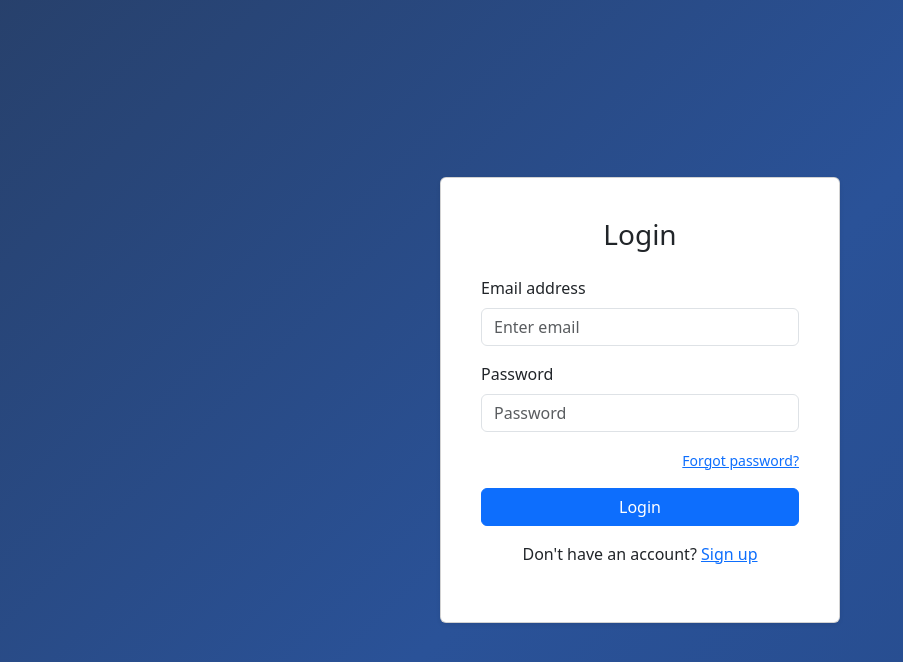
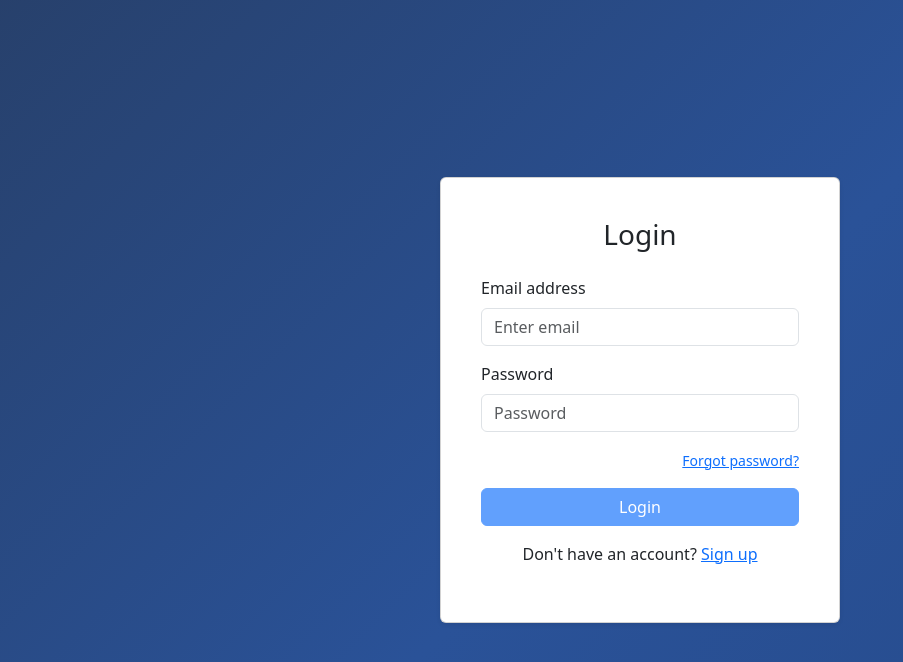
Before and after one commit to PauloCatto/vox-ai-chat, an Angular app: page /login in a window 1280 px wide. Shown: the top 662 px of the page, without its empty margins (0-903 px from the left). Built offline with nearby package versions, Linux system fonts and the light colour scheme.

Commit message:
feat(auth): integrate login component with AuthService

```diff
--- a/src/app/features/auth/login/login.component.html
+++ b/src/app/features/auth/login/login.component.html
@@ -1,5 +1,7 @@
 <div class="background-animation">
-  <div class="container d-flex justify-content-center align-items-center vh-100">
+  <div
+    class="container d-flex justify-content-center align-items-center vh-100"
+  >
     <div class="card shadow-sm p-4" style="max-width: 400px; width: 100%">
       <div class="card-body">
         <h3 class="card-title text-center mb-4">Login</h3>
@@ -14,7 +16,13 @@
               placeholder="Enter email"
               formControlName="email"
             />
-            <div *ngIf="loginForm.get('email')?.touched && loginForm.get('email')?.invalid" class="text-danger small mt-1">
+            <div
+              *ngIf="
+                loginForm.get('email')?.touched &&
+                loginForm.get('email')?.invalid
+              "
+              class="text-danger small mt-1"
+            >
               Please enter a valid email.
             </div>
           </div>
@@ -28,17 +36,40 @@
               placeholder="Password"
               formControlName="password"
             />
-            <div *ngIf="loginForm.get('password')?.touched && loginForm.get('password')?.invalid" class="text-danger small mt-1">
+            <div
+              *ngIf="
+                loginForm.get('password')?.touched &&
+                loginForm.get('password')?.invalid
+              "
+              class="text-danger small mt-1"
+            >
               Password is required.
             </div>
           </div>
 
           <div class="mb-3 text-end">
-            <a routerLink="/forgot-password" class="small">Forgot password?</a>
+            <a routerLink="/forgot-password" class="small"
+              >Forgot password?</a
+            >
           </div>
 
-          <div class="d-grid">
-            <button type="submit" class="btn btn-primary">Login</button>
+          <!-- Mensagens de status -->
+          <div *ngIf="errorMessage" class="alert alert-danger text-center py-2">
+            {{ errorMessage }}
+          </div>
+
+          <div *ngIf="loading" class="text-center mt-2 text-muted small">
+            Logging in...
+          </div>
+
+          <div class="d-grid mt-3">
+            <button
+              type="submit"
+              class="btn btn-primary"
+              [disabled]="loading || loginForm.invalid"
+            >
+              {{ loading ? 'Please wait...' : 'Login' }}
+            </button>
           </div>
         </form>
 
--- a/src/app/features/auth/login/login.component.ts
+++ b/src/app/features/auth/login/login.component.ts
@@ -6,7 +6,8 @@ import {
   ReactiveFormsModule,
 } from '@angular/forms';
 import { CommonModule } from '@angular/common';
-import { RouterModule } from '@angular/router';
+import { Router, RouterModule } from '@angular/router';
+import { AuthService } from '../../../core/services/auth.service';
 
 @Component({
   selector: 'app-login',
@@ -17,7 +18,12 @@ import { RouterModule } from '@angular/router';
 })
 export class LoginComponent implements OnInit {
   private fb = inject(FormBuilder);
+  private authService = inject(AuthService);
+  private router = inject(Router);
+
   loginForm!: FormGroup;
+  loading = false;
+  errorMessage = '';
 
   ngOnInit(): void {
     this.initForm();
@@ -30,13 +36,32 @@ export class LoginComponent implements OnInit {
     });
   }
 
-  onSubmit(): void {
+  async onSubmit(): Promise<void> {
     if (this.loginForm.invalid) {
       this.loginForm.markAllAsTouched();
       return;
     }
 
     const { email, password } = this.loginForm.value;
-    console.log('Login attempt:', email, password);
+    this.loading = true;
+    this.errorMessage = '';
+
+    try {
+      const { data, error } = await this.authService.signIn(email, password);
+
+      if (error) {
+        this.errorMessage = error.message;
+        console.error('Login error:', error.message);
+        return;
+      }
+
+      console.log('Login successful:', data);
+      this.router.navigate(['/chat']);
+    } catch (err: any) {
+      console.error('Unexpected error:', err);
+      this.errorMessage = 'An unexpected error occurred. Please try again.';
+    } finally {
+      this.loading = false;
+    }
   }
 }
```
